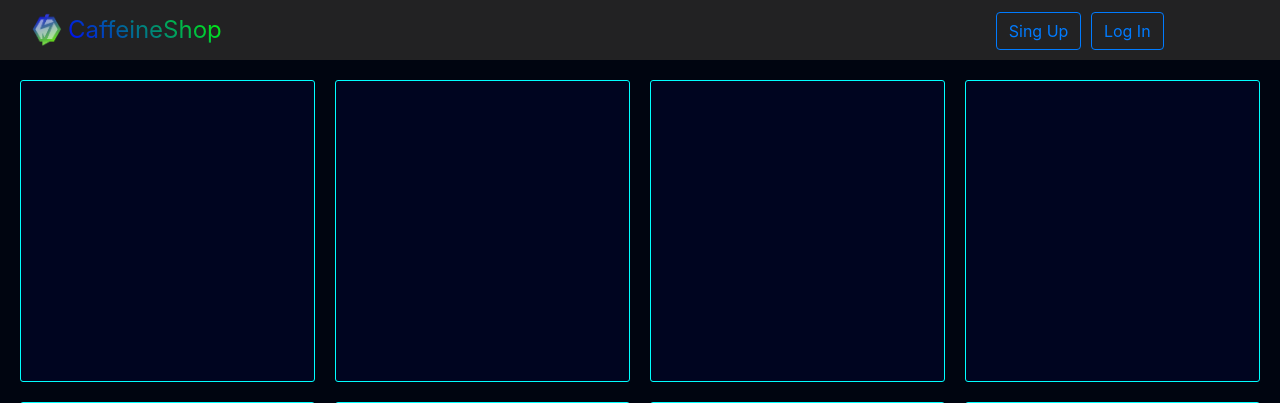
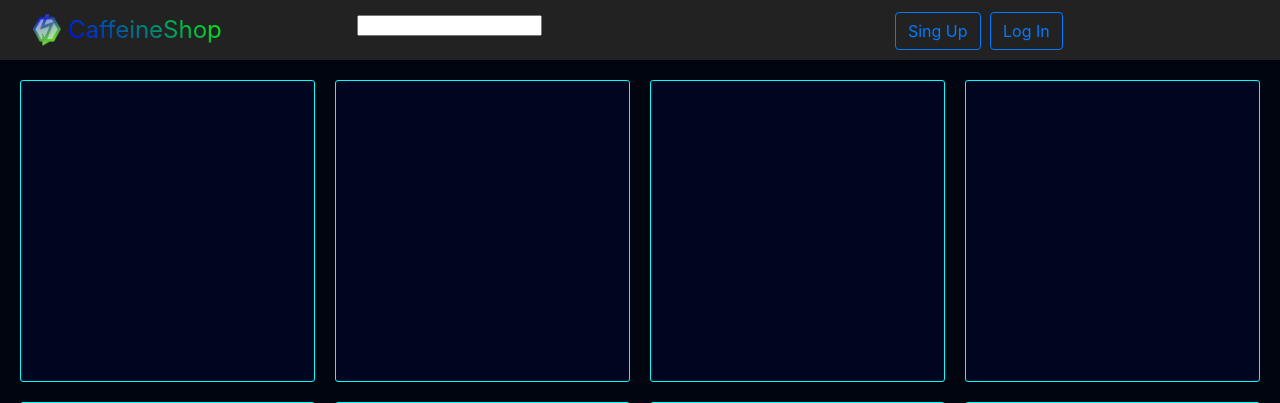
Before and after one commit to Kostia2004/CaffeineShop, a Django app: page / in a window 1280 px wide. Shown: the top 403 px of the page. Run offline with Django 3.2, Linux system fonts and the light colour scheme.

Commit message:
search bar added

```diff
--- a/shop/static/css/style.css
+++ b/shop/static/css/style.css
@@ -134,7 +134,7 @@ button:focus {
 	z-index: 0;
 	height: 300px;
 }
-.icon {
+.headers-elem {
     float: left;
     margin-top: 12px;
 }
--- a/shop/templates/shop/base.html
+++ b/shop/templates/shop/base.html
@@ -13,15 +13,22 @@
 <div class="header px-md-4">
     <a href="{% url 'home' %}">
     {% load static %}
-        <div class="icon">
+        <div class="headers-elem">
             <img src="{% static 'css/icon.png' %}" width="44px" height="35px">
         </div>
-        <div style="margin-right: 61.2%;" class="icon">
-            <h2 class="mr-md-auto site-name">
+        <div style="margin-right: 11%;" class="headers-elem">
+            <h2 class="site-name mr-md-auto">
                 CaffeineShop
             </h2>
         </div>
     </a>
+    <div style="margin-right: 27%;" class="headers-elem">
+        <form>
+            <div>
+                <input>
+            </div>
+        </form>
+    </div>
     <div>
         <a class="btn" href="singup">Sing Up</a>
         <a style="margin-left: 5px;" class="btn" href="login">Log In</a>
```
